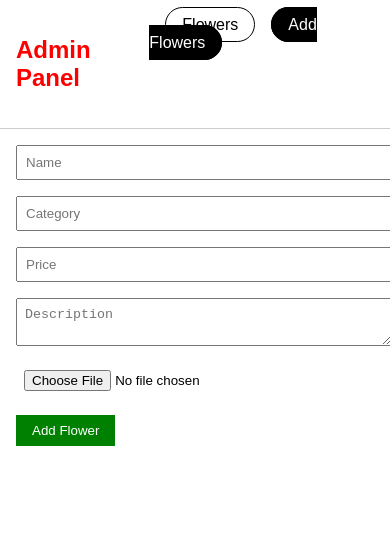
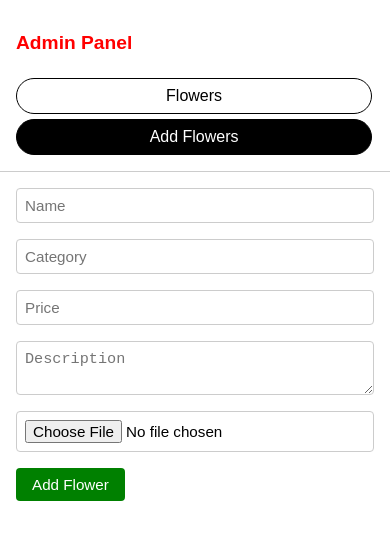
Before and after one commit to Xfarouq/FlowerDeliveryWebsite, a React (Create React App) app in the folder admin/: page /admin/add-flower in a window 390 px wide. Shown: the top 540 px of the page. Built offline with nearby package versions, Linux system fonts and the light colour scheme; no server answers.

Commit message:
Render Deployment

```diff
--- a/admin/src/pages/AddFlower.jsx
+++ b/admin/src/pages/AddFlower.jsx
@@ -9,8 +9,10 @@ export default function AddFlower() {
     description: '',
     price: '',
     category: '',
-    image: null
+    image: null,
   });
+
+  const API_URL = process.env.REACT_APP_API_URL;
 
   const handleChange = (e) => {
     const { name, value, files } = e.target;
@@ -23,13 +25,26 @@ export default function AddFlower() {
 
   const handleSubmit = async (e) => {
     e.preventDefault();
+
     const data = new FormData();
     for (let key in formData) {
       data.append(key, formData[key]);
     }
-    await axios.post('/api/flowers', data);
-    toast.success('Flower added successfully!');
-    setFormData({ name: '', description: '', price: '', category: '', image: null });
+
+    try {
+      await axios.post(`${API_URL}/api/flowers`, data);
+      toast.success('🌸 Flower added successfully!');
+      setFormData({
+        name: '',
+        description: '',
+        price: '',
+        category: '',
+        image: null,
+      });
+    } catch (error) {
+      toast.error('❌ Failed to add flower');
+      console.error(error);
+    }
   };
 
   return (
--- a/admin/src/pages/Flowers.jsx
+++ b/admin/src/pages/Flowers.jsx
@@ -3,15 +3,24 @@ import axios from 'axios';
 
 export default function Flowers() {
   const [flowers, setFlowers] = useState([]);
+  const API_URL = process.env.REACT_APP_API_URL;
 
   const fetchFlowers = async () => {
-    const res = await axios.get('/api/flowers');
-    setFlowers(res.data);
+    try {
+      const res = await axios.get(`${API_URL}/api/flowers`);
+      setFlowers(res.data);
+    } catch (error) {
+      console.error("Error fetching flowers:", error);
+    }
   };
 
   const deleteFlower = async (id) => {
-    await axios.delete(`/api/flowers/${id}`);
-    fetchFlowers();
+    try {
+      await axios.delete(`${API_URL}/api/flowers/${id}`);
+      fetchFlowers();
+    } catch (error) {
+      console.error("Error deleting flower:", error);
+    }
   };
 
   useEffect(() => {
@@ -22,7 +31,11 @@ export default function Flowers() {
     <div className="flower-list">
       {flowers.map((flower) => (
         <div className="flower-card" key={flower._id}>
-          <img src={`/${flower.image}`} alt={flower.name} />
+          <img
+            src={`${API_URL}/${flower.image.replace(/\\/g, '/')}`}
+            alt={flower.name}
+            style={{ width: '150px', height: '150px', objectFit: 'cover' }}
+          />
           <div className="flower-details">
             <p><strong>Name:</strong> {flower.name}</p>
             <p><strong>Category:</strong> {flower.category}</p>
--- a/admin/src/styles.css
+++ b/admin/src/styles.css
@@ -1,4 +1,4 @@
-body {
+/* body {
   font-family: Arial, sans-serif;
   margin: 0;
   background: #fff;
@@ -82,4 +82,171 @@ form button {
   color: white;
   border: none;
   cursor: pointer;
+} */
+
+
+
+body {
+  font-family: Arial, sans-serif;
+  margin: 0;
+  background: #fff;
 }
+
+.navbar {
+  display: flex;
+  justify-content: space-between;
+  flex-wrap: wrap;
+  align-items: center;
+  padding: 1rem;
+  background: #fff;
+  border-bottom: 1px solid #ccc;
+}
+
+.navbar h1 {
+  color: red;
+  font-size: 1.5rem;
+}
+
+.navbar .links {
+  display: flex;
+  flex-wrap: wrap;
+  gap: 0.5rem;
+  margin-top: 0.5rem;
+}
+
+.navbar .links a {
+  text-decoration: none;
+  padding: 0.5rem 1rem;
+  border-radius: 20px;
+  border: 1px solid black;
+  color: black;
+  transition: all 0.2s ease;
+}
+
+.navbar .links a:hover {
+  background: black;
+  color: white;
+}
+
+.navbar .links .active {
+  background: black;
+  color: white;
+}
+
+.flower-list {
+  padding: 1rem;
+  display: flex;
+  flex-direction: column;
+  gap: 1rem;
+}
+
+.flower-card {
+  display: flex;
+  gap: 1rem;
+  border: 1px solid #ddd;
+  padding: 1rem;
+  align-items: center;
+  border-radius: 8px;
+  background: #f9f9f9;
+}
+
+.flower-card img {
+  width: 150px;
+  height: 150px;
+  object-fit: cover;
+  border-radius: 8px;
+}
+
+.flower-details p {
+  margin: 0.3rem 0;
+}
+
+.flower-details button {
+  background: red;
+  color: white;
+  border: none;
+  padding: 0.3rem 0.6rem;
+  margin-top: 0.5rem;
+  cursor: pointer;
+  border-radius: 4px;
+}
+
+.form-container {
+  padding: 1rem;
+  max-width: 600px;
+  margin: auto;
+}
+
+form input,
+form textarea {
+  display: block;
+  margin-bottom: 1rem;
+  width: 95%;
+  padding: 0.5rem;
+  font-size: 1rem;
+  border-radius: 4px;
+  border: 1px solid #ccc;
+}
+
+form button {
+  padding: 0.5rem 1rem;
+  background: green;
+  color: white;
+  border: none;
+  cursor: pointer;
+  font-size: 1rem;
+  border-radius: 4px;
+  transition: background 0.2s ease;
+}
+
+form button:hover {
+  background: darkgreen;
+}
+
+/* ========= MEDIA QUERIES ========= */
+
+@media (max-width: 768px) {
+  .navbar {
+    flex-direction: column;
+    align-items: flex-start;
+  }
+
+  .flower-card {
+    flex-direction: column;
+    align-items: flex-start;
+  }
+
+  .flower-card img {
+    width: 100%;
+    height: auto;
+  }
+
+  .navbar .links {
+    flex-direction: column;
+    width: 90%;
+    gap: 0.3rem;
+    margin-top: 0.5rem;
+    align-items: center;
+  }
+
+  .navbar .links a {
+    width: 100%;
+    text-align: center;
+  }
+}
+
+@media (max-width: 480px) {
+  .navbar h1 {
+    font-size: 1.2rem;
+  }
+
+  .flower-card {
+    padding: 0.75rem;
+  }
+
+  form input,
+  form textarea,
+  form button {
+    font-size: 0.95rem;
+  }
+}
```
